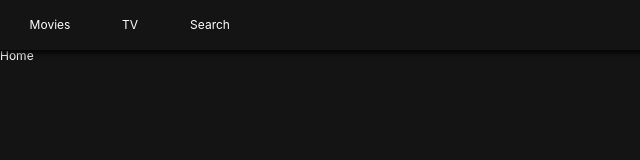
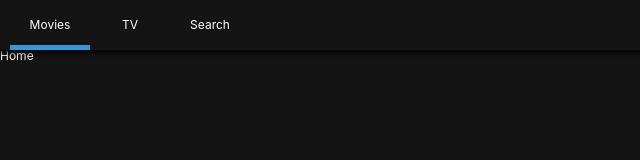
Before and after one commit to parispoly137/react_nomflix, a React (Create React App) app: page / in a window 1280 px wide. Shown: the top 160 px of the page, without its empty margins (0-640 px from the left). Built offline with nearby package versions, Linux system fonts and the light colour scheme; the HTML template or start-up script is replaced by a standard one.

Commit message:
#3.4 Location Aware Header
- withRouter 추가
- props 이용
 ~ location.pathname
- Link를 클릭하면 border-bottom 생성

```diff
--- a/src/Components/Header.js
+++ b/src/Components/Header.js
@@ -1,5 +1,5 @@
 import React from "react";
-import { Link } from "react-router-dom";
+import { Link, withRouter } from "react-router-dom";
 import styled from "styled-components";
 
 const Header = styled.header`
@@ -25,6 +25,8 @@
   width: 80px;
   height:50px;
   text-align: center;
+  border-bottom: 5px solid ${props => (props.current ? "#3498db" : "transparent")};
+  transition: border-bottom .5s ease-in-out
 `;
 
 const SLink = styled(Link)`
@@ -34,20 +36,18 @@
   align-items: center;
  `;
 
-const header = () => (
+export default withRouter(({ location: { pathname } }) => (
   <Header>
     <List>
-      <Item>
+      <Item current={pathname === "/"}>
         <SLink to="/">Movies</SLink>
       </Item>
-      <Item>
+      <Item current={pathname === "/tv"}>
         <SLink to="/tv">TV</SLink>
       </Item>
-      <Item>
+      <Item current={pathname === "/search"}>
         <SLink to="/search">Search</SLink>
       </Item>
     </List>
   </Header>
-);
-
-export default header;
+));
```
